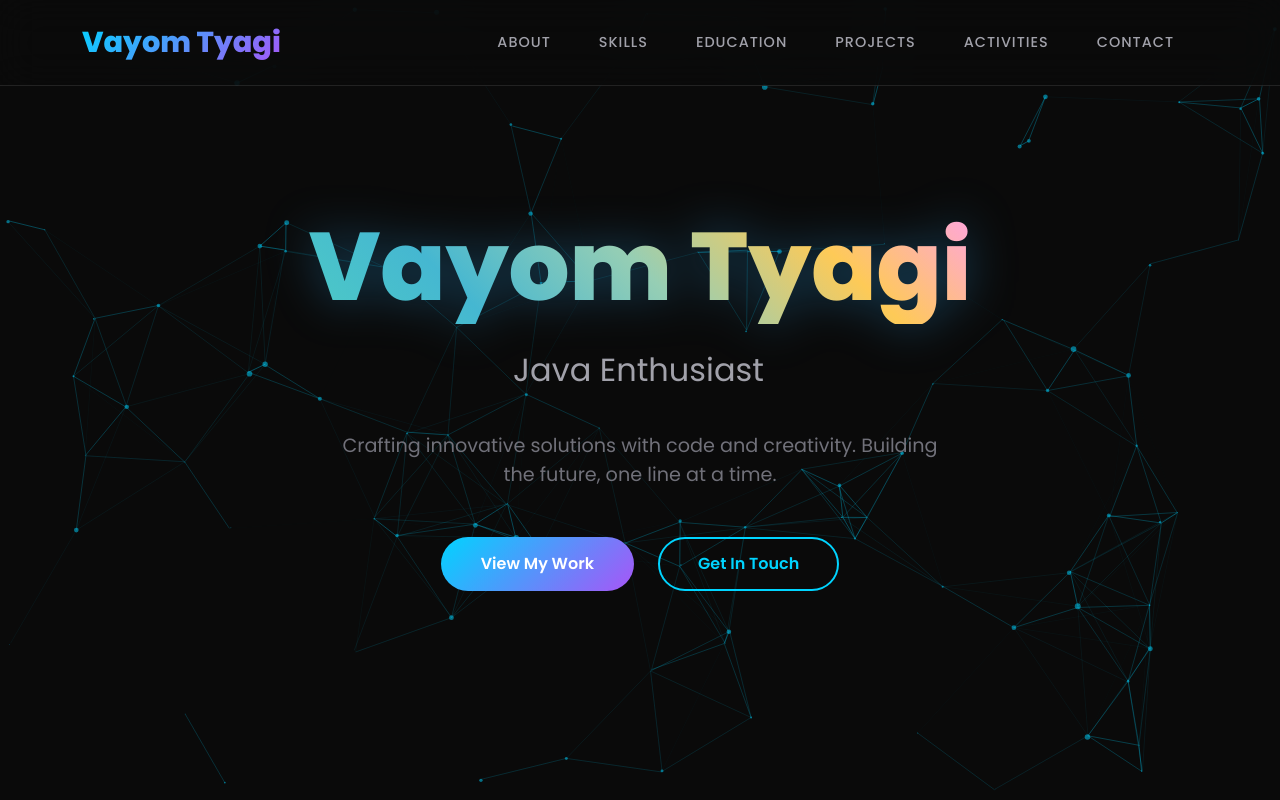
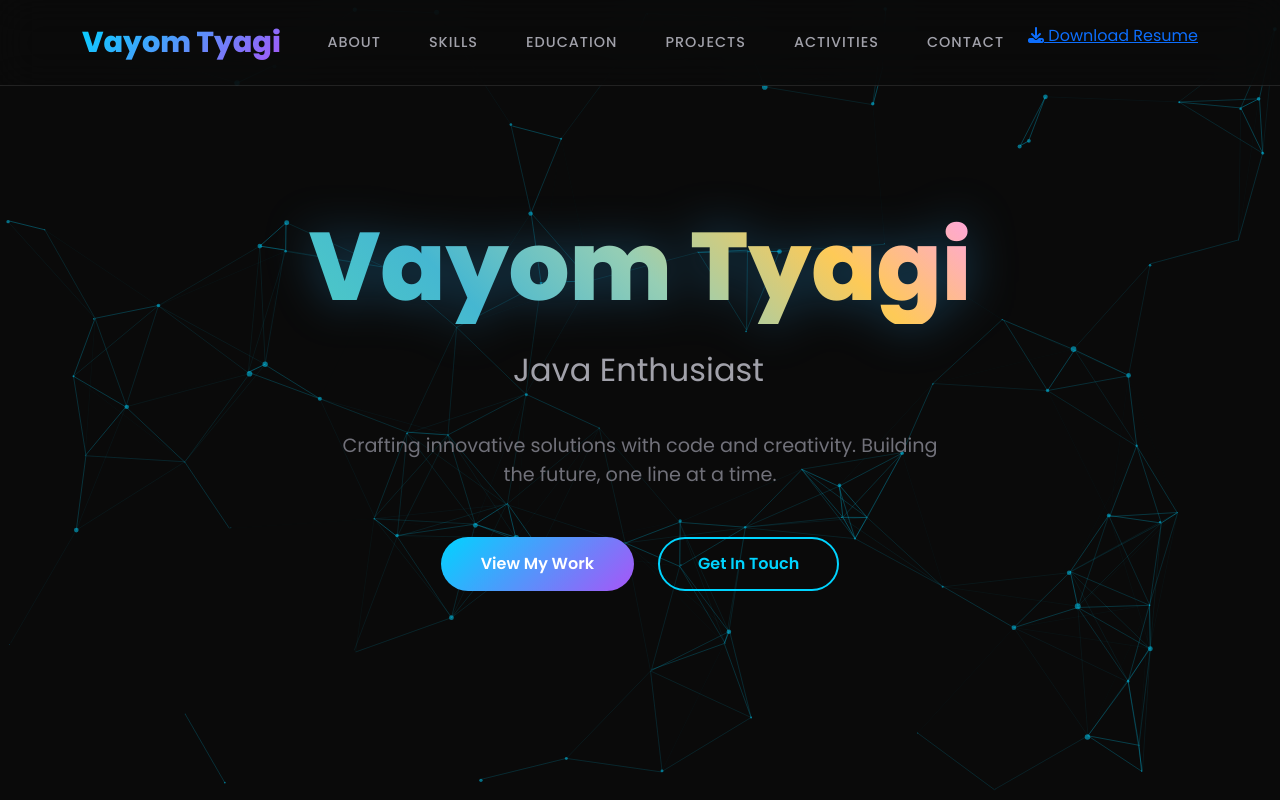
Before and after one commit to VayomTyagi/Portfolio, a plain HTML site: page index.html in a window 1280 px wide. Shown: the top 800 px of the page. Drawn offline with nearby package versions, Linux system fonts and the light colour scheme; animation ran at ten frames a second.

Commit message:
Update index.html

```diff
--- a/index.html
+++ b/index.html
@@ -28,6 +28,9 @@
           <li class="nav-item"><a class="nav-link" href="#projects">Projects</a></li>
           <li class="nav-item"><a class="nav-link" href="#activities">Activities</a></li>
           <li class="nav-item"><a class="nav-link" href="#contact">Contact</a></li>
+          <li><a href="assets/Vayom_Tyagi_Resume.pdf" download class="resume-btn">
+            <i class="fas fa-download"></i> Download Resume</a>
+          </li>
         </ul>
       </div>
     </div>
```
